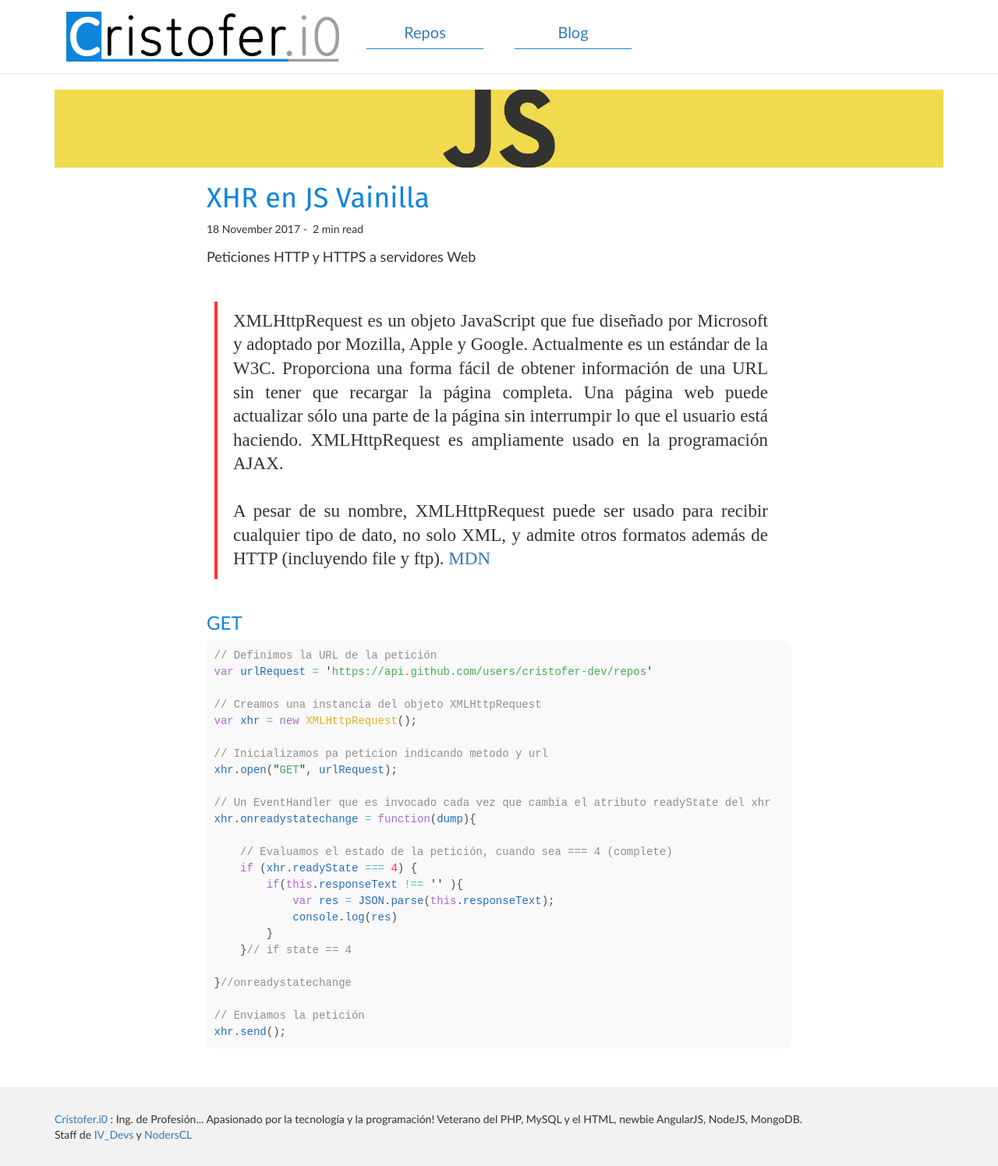
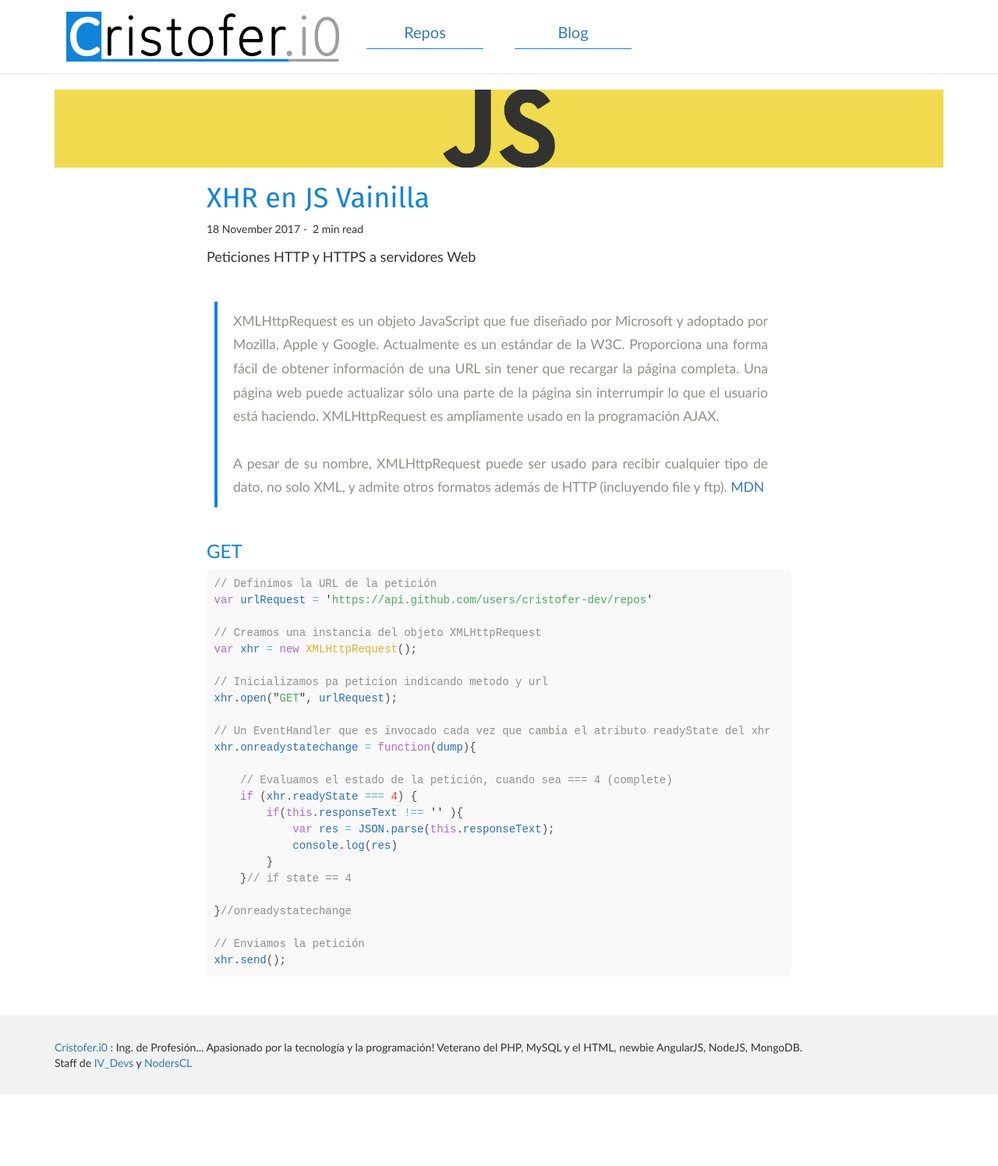
Before and after one commit to cristofer-dev/cristofer.io, a Jekyll site: the page built from _posts/2017-11-18-xhr.md, in a window 1280 px wide. Shown: the whole page at 78% size. Built offline with Jekyll 4.4.1, drawn with Linux system fonts in a browser that asks for light colours; some web fonts are replaced; comment, search, counter and statistics services are not loaded; after the commit the page ends 1404 px from its top, so only the background shows below that.

Commit message:
UPDATE CSS Blockquote
 Changes to be committed:
	modified:   assets/css/screen.css

```diff
--- a/assets/css/screen.css
+++ b/assets/css/screen.css
@@ -692,9 +692,10 @@ article .text hr {
 article .text blockquote {
     margin: 42px 10px;
     padding-left: 20px;
-    border-left: 4px solid #FF3333;
-    font-size: 23px;
-    font-family: 'Roboto Slab';
+    border-left: 4px solid #0F84DB;
+    color: #8e908c
+    /*font-size: 23px;*/
+    /*font-family: 'Roboto Slab';*/
 }
 /*article .text table {
     display: block;
```
